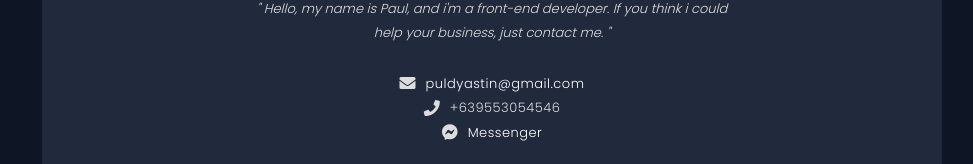
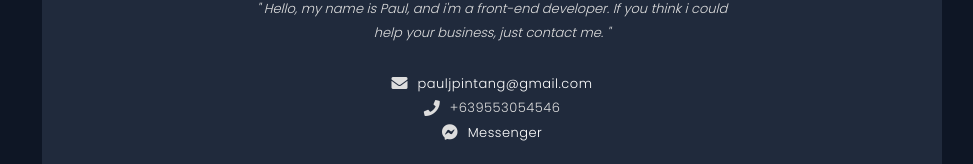
Before and after one commit to PaulPintang/Portfolio, a React (Create React App) app: page / in a window 1280 px wide. Shown: the part 3487-3651 px from the top of the page, without its empty margins (148-1121 px from the left). Built offline with nearby package versions, Linux system fonts and the light colour scheme.

Commit message:
change gmail-account

```diff
--- a/src/components/Contacts.jsx
+++ b/src/components/Contacts.jsx
@@ -22,11 +22,11 @@ const Contacts = () => {
             <div className="flex">
               <i className="fas fa-envelope"></i>
               <a
-                href="https://mail.google.com/mail/u/0/#inbox?compose=GTvVlcSGLCJDLGMRxHtcLtCsvlQrGWGDVzNTCxPHKVWVxkkqNtQMZHqZwnwvxnhzxtbvZgrvpmxWP"
+                href="https://mail.google.com/mail/u/2/#inbox?compose=GTvVlcSBmlnSzdZvvqJFTGmvkLQrtwwqqkDRqdcstbDNQnqdtxvWpGStLHGsVbhGZcLlpLwHFMmXq"
                 target="_blank"
                 rel="noreferrer"
               >
-                <p>puldyastin@gmail.com</p>
+                <p>pauljpintang@gmail.com</p>
               </a>
             </div>
             <div className="flex">
```
